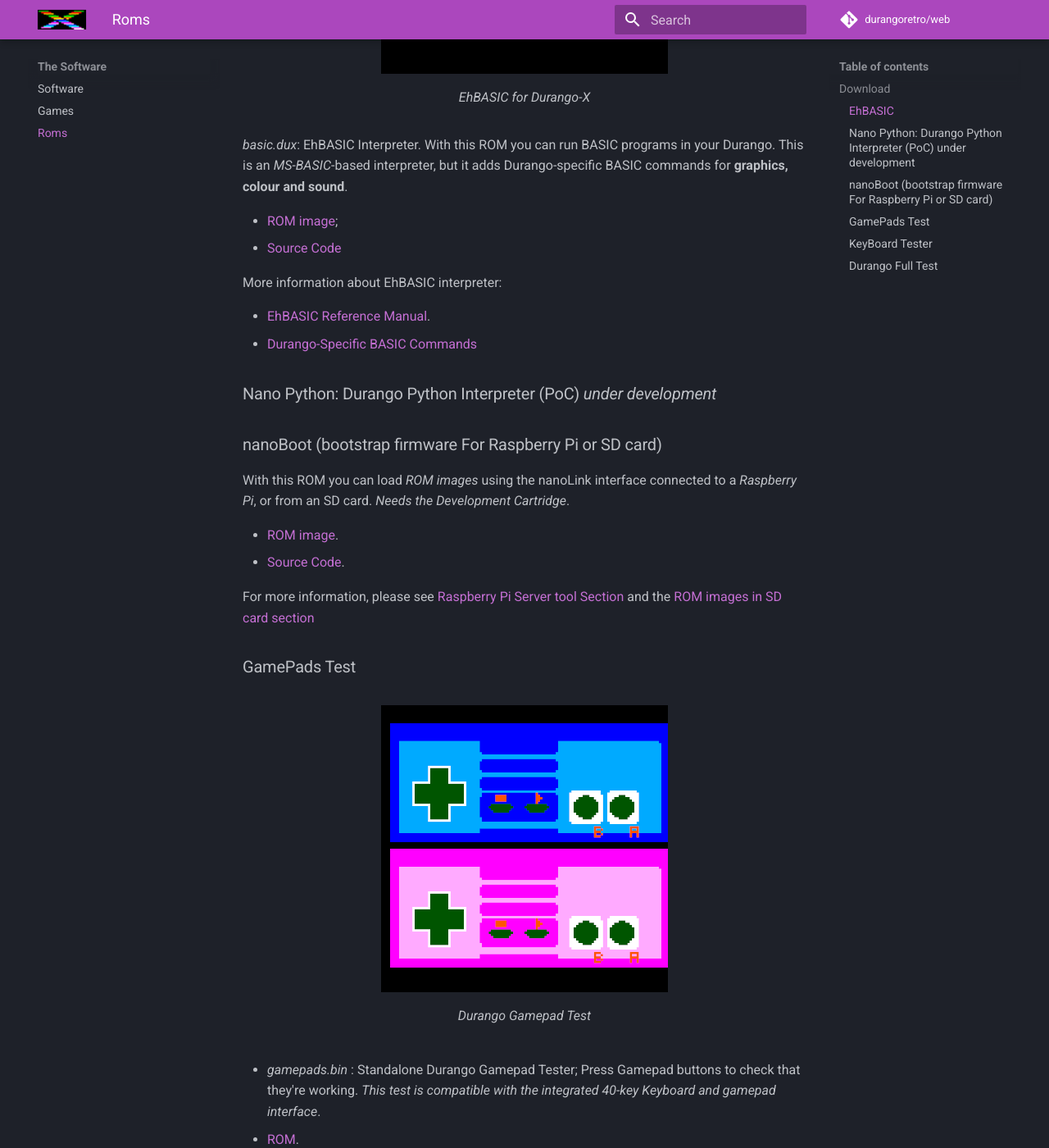
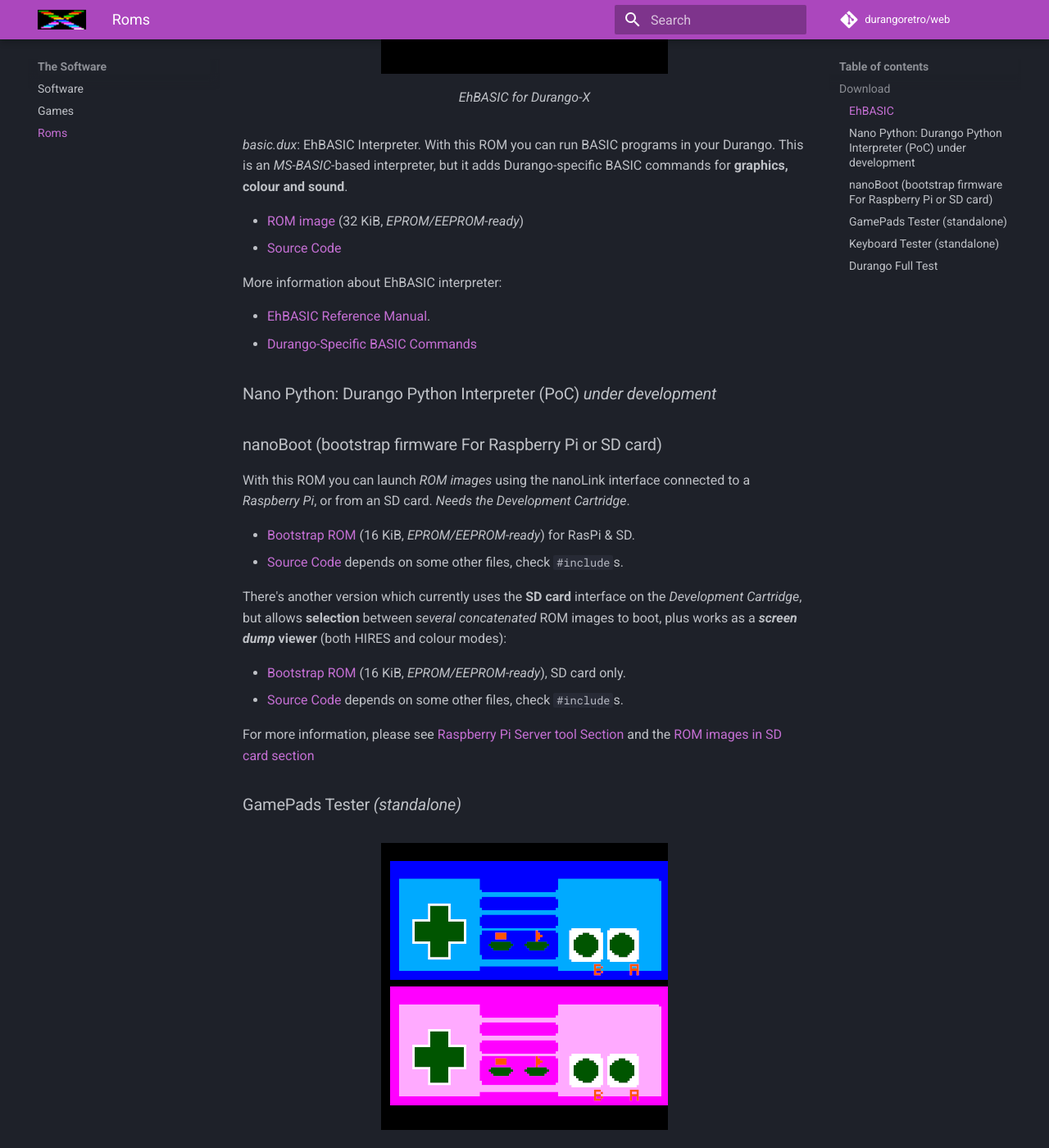
Before and after one commit to durangoretro/web, an MkDocs documentation site: the page built from docs/software/roms.md, in a window 1280 px wide and 1400 px high, scrolled down 930 px. Shown: the whole window at 82% size. Built offline with MkDocs 1.6.1 and Material for MkDocs 9.7.7, drawn with Linux system fonts in a browser that asks for light colours; comment, search, counter and statistics services are not loaded; some of the changed text lies outside the part shown.

Commit message:
talk about nanoboot & multiboot

```diff
--- a/docs/software/roms.md
+++ b/docs/software/roms.md
@@ -21,7 +21,7 @@
 _basic.dux_: EhBASIC Interpreter. With this ROM you can run BASIC programs in your Durango. This is an _MS-BASIC_-based interpreter, but it adds Durango-specific BASIC commands for **graphics, colour and sound**.
 
 
-* [ROM image](../assets/bin/basicgr.dux);
+* [ROM image](../assets/bin/basicgr.dux) (32 KiB, _EPROM/EEPROM-ready_)
 * [Source Code](https://github.com/zuiko21/minimOS/blob/ehgraph/forge/eh_basic/ehbasic_sa.s)
 
 More information about EhBASIC interpreter:
@@ -29,31 +29,35 @@
 * [EhBASIC Reference Manual](http://retro.hansotten.nl/uploads/leedavison/Enhanced_6502_BASIC_reference_manual.pdf).
 * [Durango-Specific BASIC Commands](ehbasic.md)
 
-
 ### Nano Python: Durango Python Interpreter (PoC) _under development_
 
 ### nanoBoot (bootstrap firmware For Raspberry Pi or SD card)
 
-With this ROM you can load _ROM images_ using the nanoLink interface connected to a _Raspberry Pi_, or from an SD card. _Needs the Development Cartridge_.
+With this ROM you can launch _ROM images_ using the nanoLink interface connected to a _Raspberry Pi_, or from an SD card. _Needs the Development Cartridge_.
 
-* [ROM image](../assets/bin/nanoboot.dux).
-* [Source Code](https://github.com/zuiko21/minimOS/blob/master/forge/nanoboot/rom.s).
+* [Bootstrap ROM](../assets/bin/nanoboot.dux) (16 KiB, _EPROM/EEPROM-ready_) for RasPi & SD.
+* [Source Code](https://github.com/zuiko21/minimOS/blob/master/forge/nanoboot/rom.s) depends on some other files, check `#include`s.
 
-For more information, please see [Raspberry Pi Server tool Section](../tools/tools.md#raspberry-pi-durango-servernano-boot) and the [ROM images in SD card section]()
+There's another version which currently uses the **SD card** interface on the _Development Cartridge_, but allows **selection** between _several concatenated_ ROM images to boot, plus works as a **_screen dump_ viewer** (both HIRES and colour modes):
 
-### GamePads Test
+* [Bootstrap ROM](../assets/bin/multi.dux) (16 KiB, _EPROM/EEPROM-ready_), SD card only.
+* [Source Code](https://github.com/zuiko21/minimOS/blob/master/forge/nanoboot/multi.s) depends on some other files, check `#include`s.
+
+For more information, please see [Raspberry Pi Server tool Section](../tools/tools.md#raspberry-pi-durango-servernano-boot) and the [ROM images in SD card section](multiboot.md)
+
+### GamePads Tester _(standalone)_
 
 <figure markdown>
 ![Durango Gamepad Test](../assets/img/gamepads.png)
-<figcaption>Durango Gamepad Test</figcaption>
+<figcaption>Durango-X Gamepads Test</figcaption>
 </figure>
 
 * _gamepads.bin_ : Standalone Durango Gamepad Tester; Press Gamepad buttons to check that they're working. _This test is compatible with the integrated 40-key Keyboard and gamepad interface_.
 
-* [ROM](../assets/bin/gamepads.dux).
-* [Source Code](https://github.com/durangoretro/durango_demos/blob/main/gamepads.s).
+* [ROM](../assets/bin/gamepads.dux)
+* [Source Code](https://github.com/durangoretro/durango_demos/blob/main/gamepads.s)
 
-### KeyBoard Tester
+### Keyboard Tester _(standalone)_
 
 <figure markdown>
 ![Durango Keyboard Test](../assets/img/keyboard_test.png)
@@ -72,9 +76,9 @@
 <figcaption>Durango Full Test</figcaption>
 </figure>
 
-* _fulltest.dux_ : Full Hardware Test for Durango; use NMI (F2 on perdita) key to cycle between all tests. _Includes a compact version of the gamepads & keyboard tests above_.
+* _fulltest.dux_ : Full Hardware Test for Durango and basic peripherals; use `NMI` (F2 on perdita) key to cycle between all tests. _Includes a compact version of the gamepads & keyboard tests above_.
 
-* [ROM](../assets/bin/fulltest.dux).
-* [Source Code](https://github.com/zuiko21/minimOS/blob/master/forge/test/fulltest.s).
+* [ROM](../assets/bin/fulltest.dux)
+* [Source Code](https://github.com/zuiko21/minimOS/blob/master/forge/test/fulltest.s) depends on some other files, check `#include`s.
 
 For more information about Full Test, please check [Full Test documentation page](fulltest.md).
```
